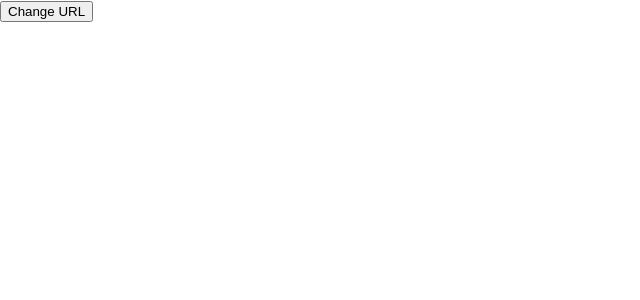
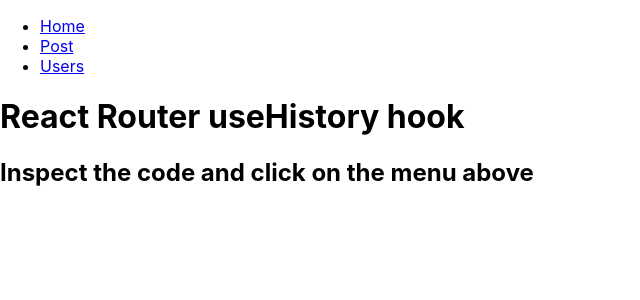
Before and after one commit to nkg-abs/state-url, a React (Create React App) app: page / in a window 1280 px wide. Shown: the top 300 px of the page, without its empty margins (0-640 px from the left). Built offline with nearby package versions, Linux system fonts and the light colour scheme.

Commit message:
Rendered component through URL state.

```diff
--- a/src/App.js
+++ b/src/App.js
@@ -1,11 +1,110 @@
-import React from 'react'
+import React, { useEffect, useState } from "react";
+import {
+  BrowserRouter as Router,
+  Routes,
+  Route,
+  Link,
+  useNavigate
+} from "react-router-dom";
+import jsonUrl from 'json-url';
 
-const App = () =>
-  <div>
-    <button onClick={() =>
-      window.history.pushState({}, '', '/clicked')}>
-      Change URL
-    </button>
-  </div>
+export default function App() {
+  return (
+    <Router>
+      <div>
+        <nav>
+          <ul>
+            <li>
+              <Link to="/">Home</Link>
+            </li>
+            <li>
+              <Link to="/post/hello-world">Post</Link>
+            </li>
+            <li>
+              <Link to="/users/?state=XQAAAAIBAAAAAAAAAAACwfv____gAAAA">Users</Link>
+            </li>
+          </ul>
+        </nav>
+        <Routes>
+          <Route path="/post/:slug" element={<Post />} />
+          <Route path="/users/" element={<Users />} />
+          <Route path="/" element={<Home />} />
+        </Routes>
+      </div>
+    </Router>
+  );
+}
 
-export default App;
+// Old way to fetch history
+function Post(props) {
+  console.log('Post');
+  return (
+    <div>
+      In React Router v4, you get the history object from props. <br />
+      <button type="button" onClick={() => props.history.goBack()}>
+        Go back
+      </button>
+    </div>
+  );
+}
+
+// new way to fetch history with hooks
+function Users() {
+  const navigate = useNavigate();
+  const { compress, decompress } = jsonUrl('lzma');
+  const { clipboard } = navigator;
+  const stateUrl = new URLSearchParams(window.location.search).get('state');
+  const [counter, setCounter] = useState(0);
+  console.log(stateUrl ,decompress(stateUrl), 're rendered');
+
+  useEffect(() => {
+    (async () => {
+      const { compress } = jsonUrl('lzma');
+      navigate(`/users/?state=${ await compress(counter)}`);
+      console.log('Url updated');
+    })();
+  }, [counter, navigate]);
+  useEffect(() => {
+    (async () => {
+      const { decompress } = jsonUrl('lzma');
+      const state = await decompress(stateUrl);
+      setCounter(state);
+      console.log(state, 'State updated');
+    })();
+  }, [stateUrl]);
+
+  return (
+    <div>
+      In React Router v5, You can use hooks to get history object.
+      <br />
+      <button type="button" onClick={() => navigate(-1)}>
+        Go back
+      </button>
+      <button onClick={() => {
+        setCounter(count => {
+          const updatedCount = count + 1;
+
+          return updatedCount;
+        });
+      }}>
+        change Counter { counter }
+      </button>
+      <button onClick={async () => {
+        const encodedState = await compress(counter);
+
+        clipboard.writeText(`http://localhost:3003/users/?state=${ encodedState }`);
+      }}>
+        Get Link!
+      </button>
+    </div>
+  );
+}
+
+function Home() {
+  return (
+    <div className="App">
+      <h1>React Router useHistory hook</h1>
+      <h2>Inspect the code and click on the menu above</h2>
+    </div>
+  );
+}
```
